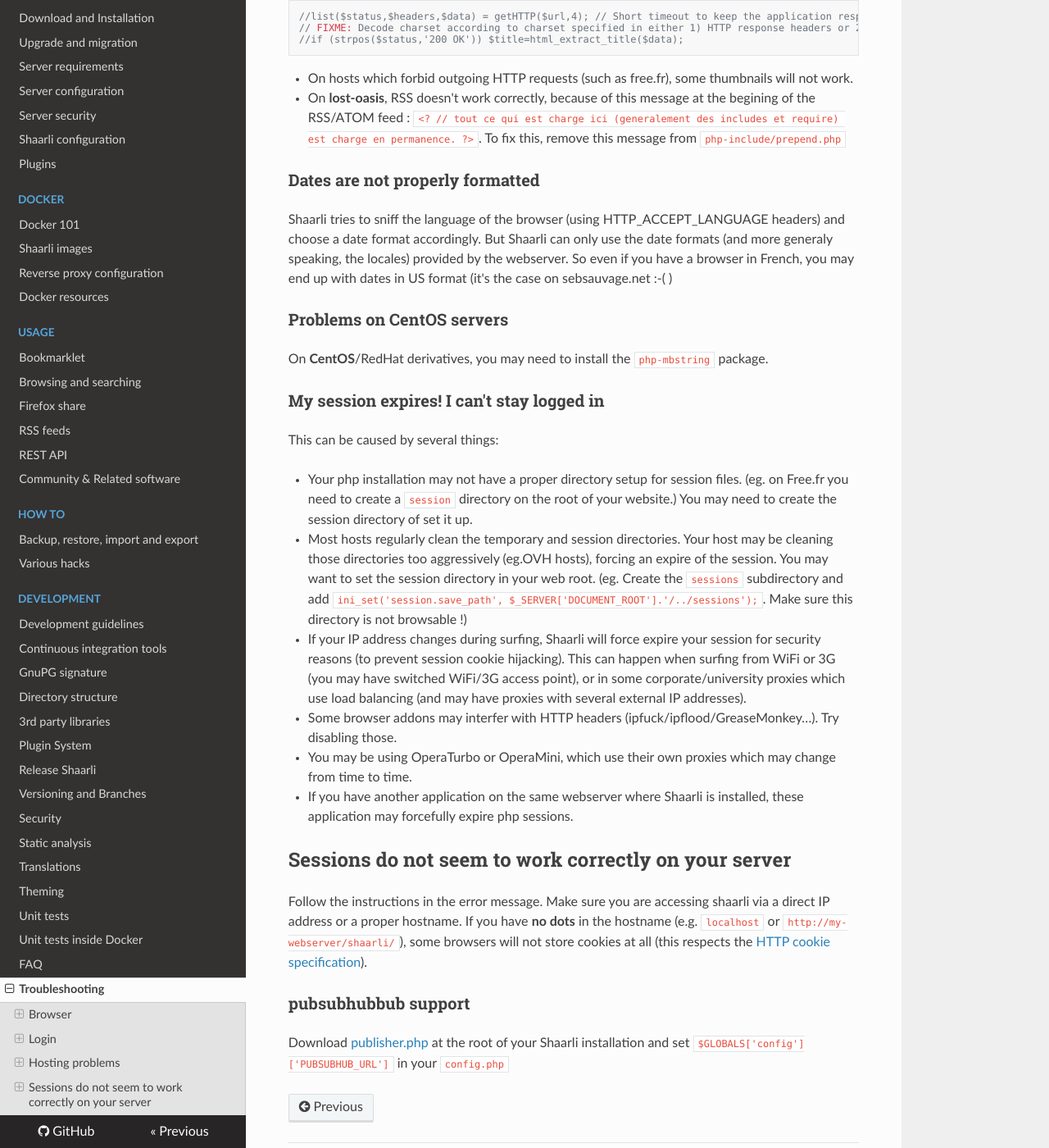
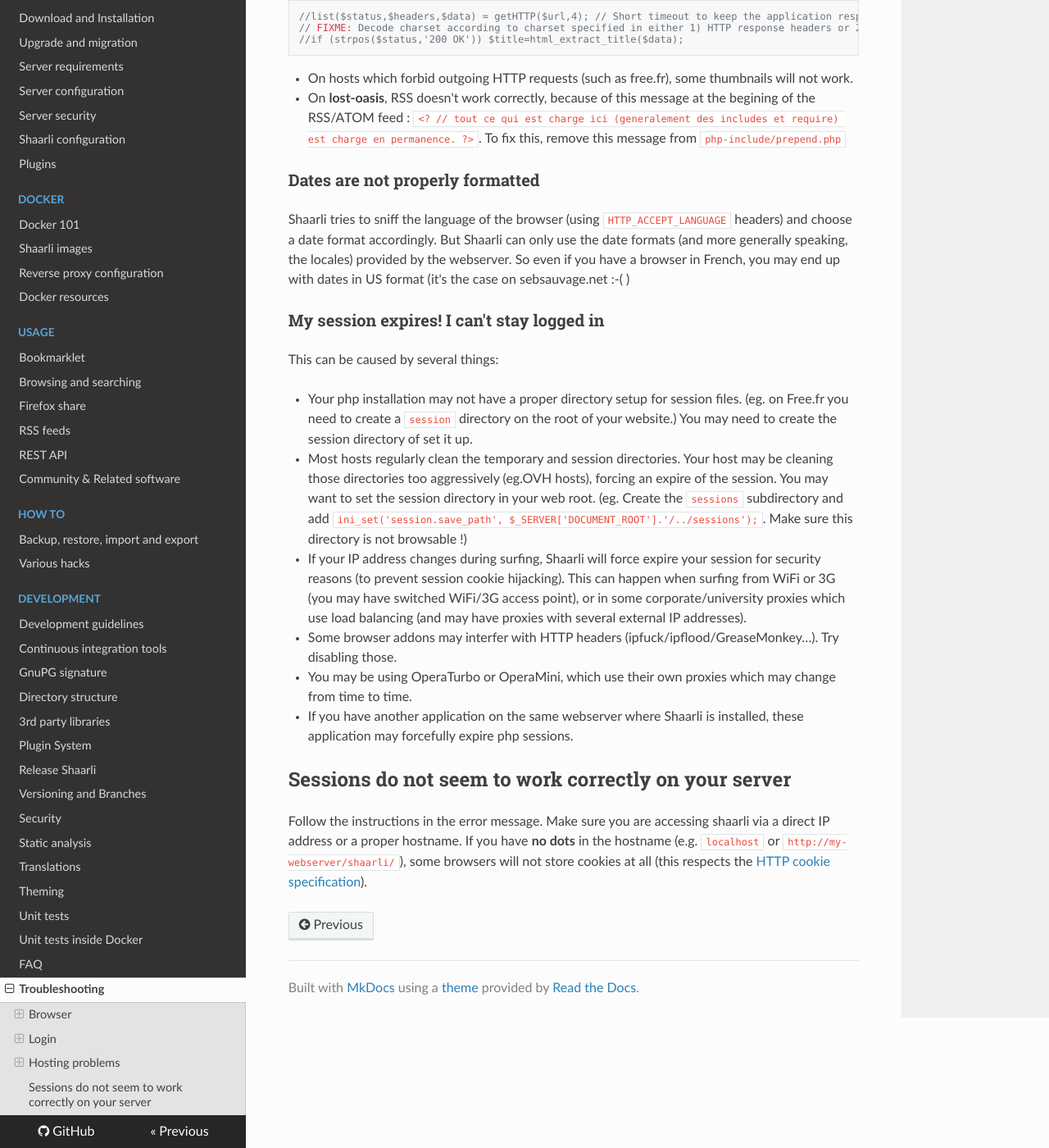
Before and after one commit to sebsauvage/Shaarli, an MkDocs documentation site: the page built from doc/md/Troubleshooting.md, in a window 1280 px wide and 1400 px high, scrolled down 2695 px. Shown: the whole window at 82% size. Built offline with MkDocs 1.6.1, drawn with Linux system fonts in a browser that asks for light colours; nearby versions of some CDN libraries; old or Windows-style settings are respelled for this version of MkDocs; some of the changed text lies outside the part shown.

Commit message:
doc: update references to config(.json)?.php
Closes https://github.com/shaarli/Shaarli/issues/1082

Signed-off-by: VirtualTam <virtualtam@flibidi.net>

```diff
--- a/doc/md/Troubleshooting.md
+++ b/doc/md/Troubleshooting.md
@@ -106,11 +106,11 @@
 
 ### Dates are not properly formatted
 
-Shaarli tries to sniff the language of the browser (using HTTP_ACCEPT_LANGUAGE headers) and choose a date format accordingly. But Shaarli can only use the date formats (and more generaly speaking, the locales) provided by the webserver. So even if you have a browser in French, you may end up with dates in US format (it's the case on sebsauvage.net :-( )
-
-### Problems on CentOS servers
-
-On **CentOS**/RedHat derivatives, you may need to install the `php-mbstring` package.
+Shaarli tries to sniff the language of the browser (using `HTTP_ACCEPT_LANGUAGE` headers)
+and choose a date format accordingly. But Shaarli can only use the date formats
+(and more generally speaking, the locales) provided by the webserver.
+So even if you have a browser in French, you may end up with dates in US format
+(it's the case on sebsauvage.net :-( )
 
 ### My session expires! I can't stay logged in
 
@@ -126,7 +126,3 @@
 ## Sessions do not seem to work correctly on your server
 
 Follow the instructions in the error message. Make sure you are accessing shaarli via a direct IP address or a proper hostname. If you have **no dots** in the hostname (e.g. `localhost` or `http://my-webserver/shaarli/`), some browsers will not store cookies at all (this respects the [HTTP cookie specification](http://curl.haxx.se/rfc/cookie_spec.html)).
-
-### pubsubhubbub support
-
-Download [publisher.php](https://pubsubhubbub.googlecode.com/git/publisher_clients/php/library/publisher.php) at the root of your Shaarli installation and set `$GLOBALS['config']['PUBSUBHUB_URL']` in your `config.php`
```
Also changed, not shown: other parts of doc/md/Troubleshooting.md (+1 -1 lines), doc/md/Plugins.md (+1 -1 lines), doc/md/Upgrade-and-migration.md (+5 -2 lines).
